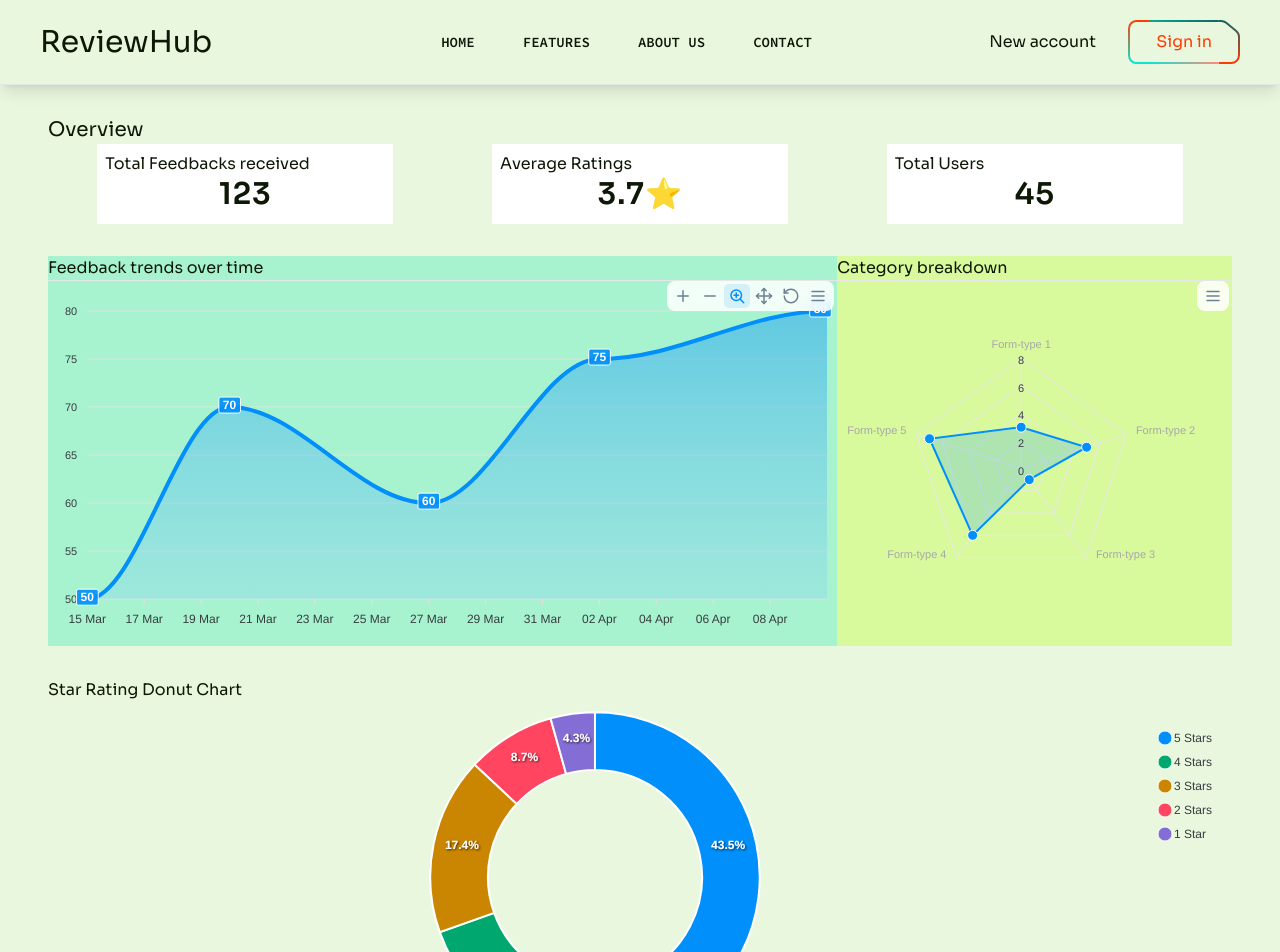
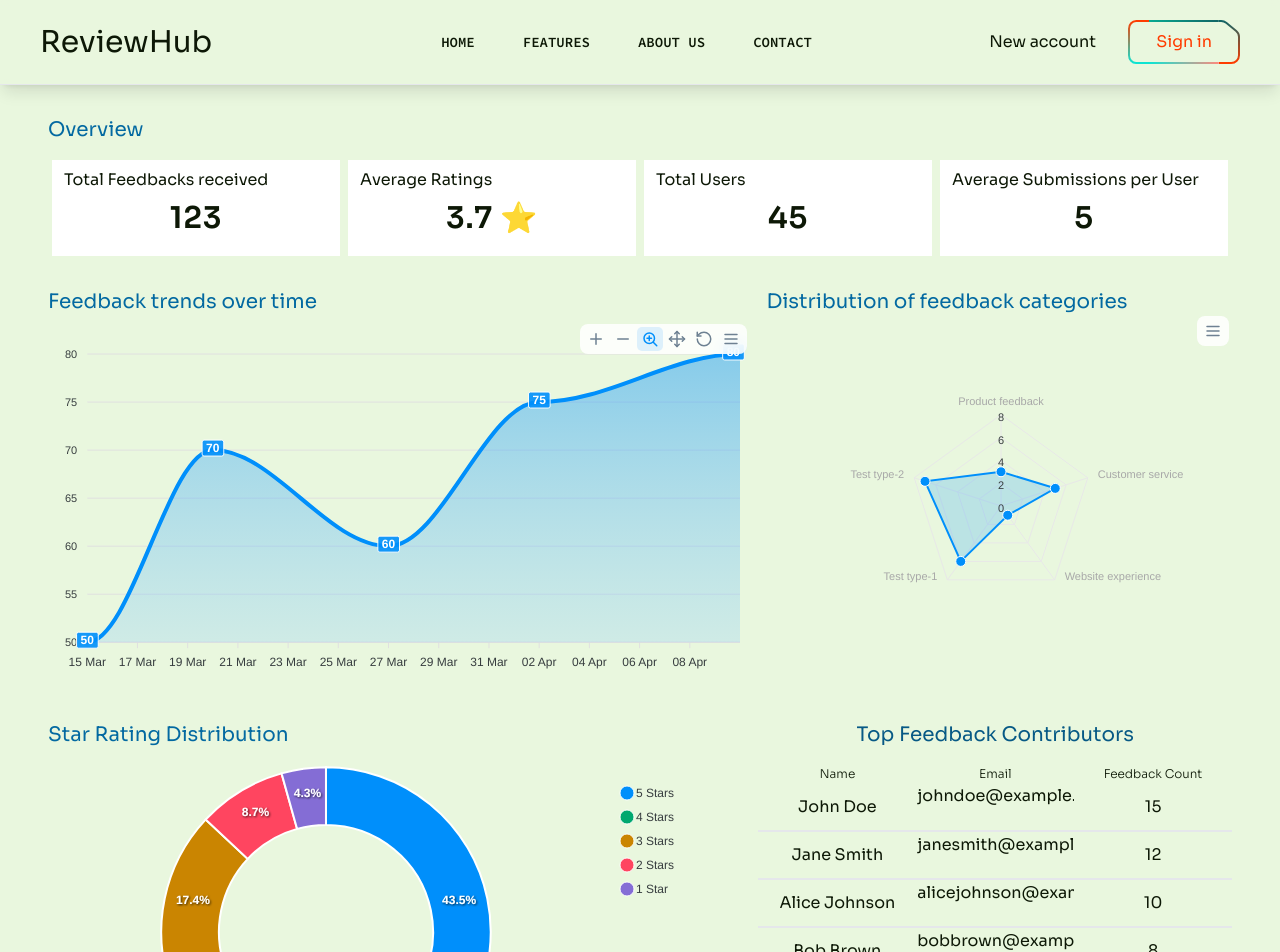
Before and after one commit to Omkar-Potphode/Zidio_Feedback_Collection_System, a React (Vite) app in the folder client/: page /admin/dashboard in a window 1280 px wide. Shown: the top 952 px of the page. Built offline with nearby package versions, Linux system fonts and the light colour scheme.

Commit message:
top-users-list added & spacing fixed

```diff
--- a/client/src/components/AreaDT-chart.jsx
+++ b/client/src/components/AreaDT-chart.jsx
@@ -25,6 +25,7 @@ const AreaDTChart = () => {
 
   return (
     <>
+      <h2 className='text-xl text-sky-700 mb-2'>Feedback trends over time</h2>
       <Chart options={options} series={series} type="area" height={350} />
     </>
   );
--- /dev/null
+++ b/client/src/components/Box.jsx
@@ -0,0 +1,14 @@
+import React from 'react'
+
+const Box = (props) => {
+    const {label, data} = props;
+
+  return (
+    <div className="w-72 h-24 py-[8px] px-[12px] bg-white">
+        <p>{label}</p>
+        <p className='mt-2 text-3xl text-center font-bold tracking-wide hover:tracking-widest'>{data}</p>
+    </div>
+  )
+}
+
+export default Box
--- a/client/src/components/Donut-chart.jsx
+++ b/client/src/components/Donut-chart.jsx
@@ -14,7 +14,7 @@ const DonutChart = () => {
 
   return (
     <div>
-      <h2>Star Rating Donut Chart</h2>
+      <h2 className='text-xl text-sky-700 mb-2'>Star Rating Distribution</h2>
       <Chart options={options} series={series} type="donut" height={350} />
     </div>
   );
--- a/client/src/components/Radar-chart.jsx
+++ b/client/src/components/Radar-chart.jsx
@@ -13,12 +13,13 @@ const RadarChart = () => {
       type: 'radar',
     },
     xaxis: {
-      categories: ['Form-type 1', 'Form-type 2', 'Form-type 3', 'Form-type 4', 'Form-type 5'],
+      categories: ['Product feedback', 'Customer service', 'Website experience', 'Test type-1', 'Test type-2'],
     },
   };
 
   return (
     <>
+      <h2 className='text-xl text-sky-700'>Distribution of feedback categories</h2>
       <Chart options={options} series={series} type="radar" height={350} />
     </>
   );
--- /dev/null
+++ b/client/src/components/TopUserslist.jsx
@@ -0,0 +1,40 @@
+import React from 'react'
+
+const TopUserslist = () => {
+    // Dummy data for top users with feedback entries
+  const topUsers = [
+    { id: 1, name: 'John Doe', email: 'johndoe@example.com', feedbackCount: 15 },
+    { id: 2, name: 'Jane Smith', email: 'janesmith@example.com', feedbackCount: 12 },
+    { id: 3, name: 'Alice Johnson', email: 'alicejohnson@example.com', feedbackCount: 10 },
+    { id: 4, name: 'Bob Brown', email: 'bobbrown@example.com', feedbackCount: 8 },
+    { id: 5, name: 'Emma White', email: 'emmawhite@example.com', feedbackCount: 6 },
+  ];
+
+  return (
+    <div>
+        <h2 className='text-xl text-sky-800 text-center mb-4'>Top Feedback Contributors</h2>
+        <table className="table-fixed w-[100%]">
+        <thead>
+          <tr className='text-xs'>
+            <th className='w-1/3 font-thin'>Name</th>
+            <th className='w-1/3 font-thin'>Email</th>
+            <th className='w-1/3 font-thin'>Feedback Count</th>
+          </tr>
+        </thead>
+        <tbody>
+          {
+            topUsers.map((user) => (
+              <tr key={user.id} className='text-center text-base h-12 border-b-2'>
+                <td>{user.name}</td>
+                <td className='line-clamp-1'>{user.email}</td>
+                <td>{user.feedbackCount}</td>
+              </tr>
+            ))
+          }
+        </tbody>
+      </table>
+    </div>
+  )
+}
+
+export default TopUserslist
--- a/client/src/pages/admin/Dashboard.jsx
+++ b/client/src/pages/admin/Dashboard.jsx
@@ -4,35 +4,36 @@ import { AiOutlinePlus } from 'react-icons/ai'
 import RadarChart from '../../components/Radar-chart'
 import AreaDTChart from '../../components/AreaDT-chart'
 import DonutChart from '../../components/Donut-chart'
+import Box from '../../components/Box'
+import TopUserslist from '../../components/TopUserslist'
 
 const Dashboard = () => {
   return (
     <main className='w-[100vw] px-12 py-4' id='dashboard'>
         <section className='my-4' id="dashboard-overview">
-            <h2 className='text-xl'>Overview</h2>
+            <h2 className='text-xl mb-4 text-sky-700'>Overview</h2>
             <div className="flex flex-row justify-around">
-                <div className="w-1/4 h-20 p-[8px] bg-white">
-                    <p>Total Feedbacks received</p> <p className='text-3xl text-center font-bold tracking-wide hover:tracking-widest'>123</p></div>
-                <div className="w-1/4 h-20 p-[8px] bg-white">
-                    <p>Average Ratings</p> <p className='text-3xl text-center font-bold tracking-wide hover:tracking-widest'>3.7⭐</p></div>
-                <div className="w-1/4 h-20 p-[8px] bg-white">
-                    <p>Total Users</p> <p className='text-3xl text-center font-bold tracking-wide hover:tracking-widest'>45</p></div>
+                {/* props will be dynamically inserted into 'Boxes' */}
+                <Box label={'Total Feedbacks received'} data={'123'} />
+                <Box label={'Average Ratings'} data={'3.7 ⭐'} />
+                <Box label={'Total Users'} data={'45'} />
+
+                <Box label={'Average Submissions per User'} data={'5'}/>
             </div>
         </section>
-        <section className='my-4 w-2/3 bg-emerald-200 inline-block' id="feedback-trends">
-            <h2>Feedback trends over time</h2>
-            <hr />
+
+        <section className='my-4 pr-2 w-3/5 inline-block' id="feedback-trends">
             <AreaDTChart />
         </section>
-        <section className='my-4 w-1/3 bg-lime-200 inline-block' id="category-breakdown">
-            <h2>Category breakdown</h2>
-            <hr />
+        <section className='my-4 w-2/5 pl-2 inline-block' id="category-breakdown">
             <RadarChart />
-
         </section>
 
-        <section className='my-4'>
+        <section className='my-4 w-3/5 pr-16 inline-block'>
             <DonutChart />
+        </section>
+        <section className='my-4 w-2/5 inline-block'>
+            <TopUserslist />
         </section>
 
         {/* A template section for creators to select */}
```
